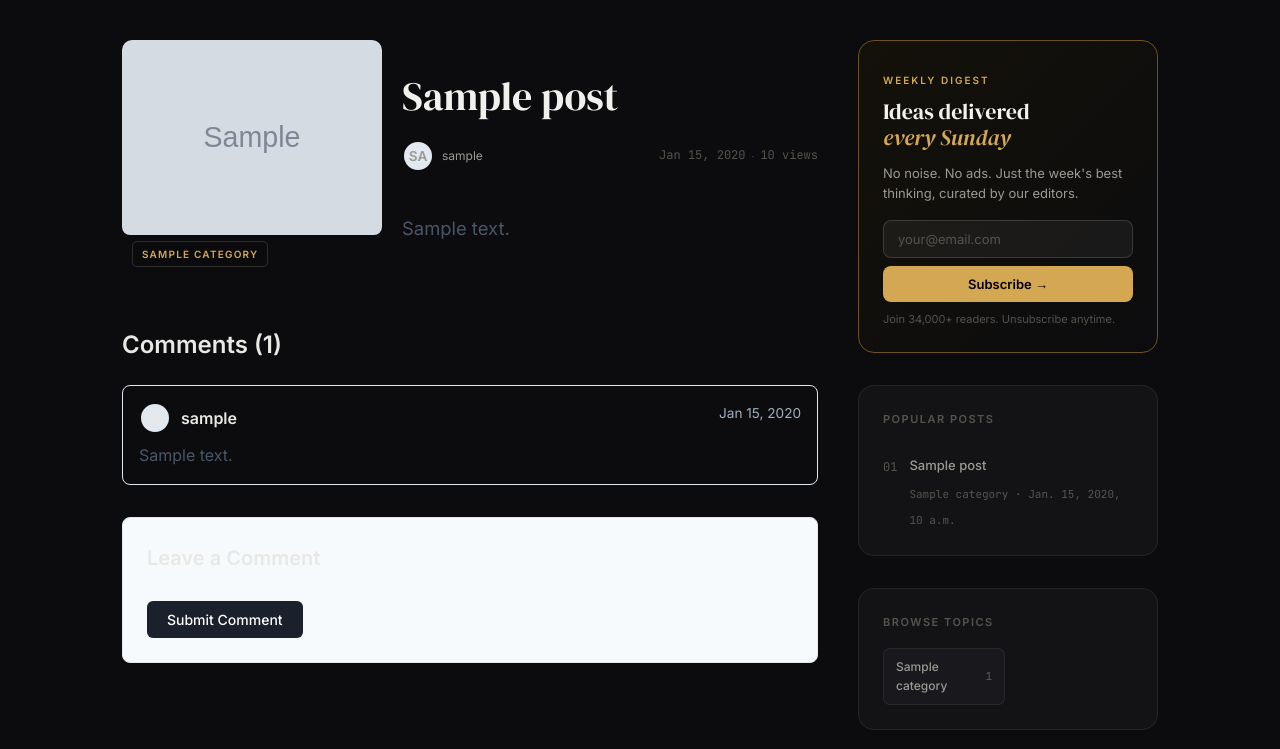
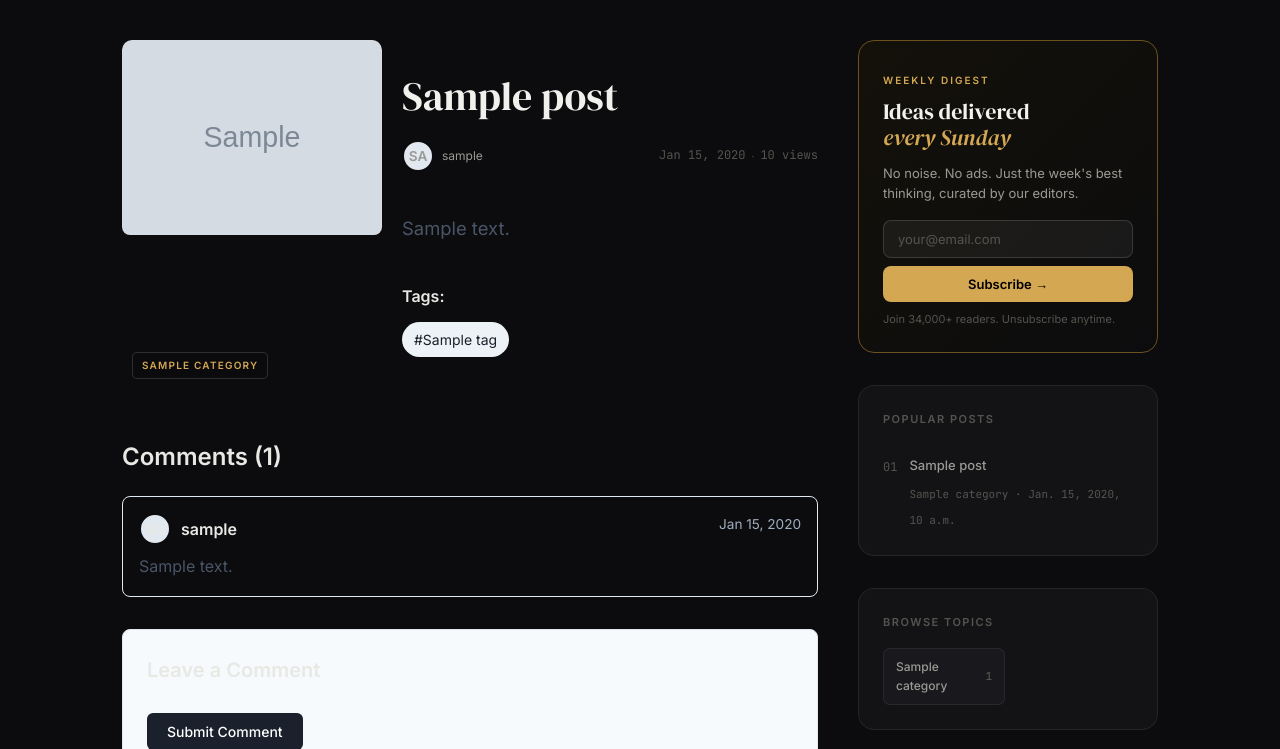
Before and after one commit to ziad11nasr11-coder/django-blog-application, a Django app: template src/templates/post/detail.html in a window 1280 px wide. Shown: the part 65-814 px from the top of the page. Run offline with Django 5.2, Linux system fonts and the light colour scheme; the template is opened without the code that fills it: most values are stand-ins (such as "Sample title", 1, 10 or a date in 2020); grey boxes marked "Sample" are stand-in pictures.

Commit message:
Add tag links to post detail page

```diff
--- a/src/templates/post/detail.html
+++ b/src/templates/post/detail.html
@@ -56,7 +56,36 @@
             <div class="post-body" style="font-size: 1.15rem; line-height: 1.8; color: #4a5568;">
               {{ post.content|linebreaks }}
             </div>
+              <!-- Post Tags -->
+            {% with tags=post.tags.all %}
+            {% if tags %}
+              <div class="post-tags" style="margin-top: 30px;">
 
+                <h4 style="margin-bottom: 12px;">
+                  Tags:
+                </h4>
+
+                <div style="display:flex; gap:8px; flex-wrap:wrap;">
+
+                {% for tag in tags %}
+                  <a href="{% url 'post_list_by_tag' tag.slug %}"
+                     style="
+                      padding:6px 12px;
+                      background:#edf2f7;
+                      border-radius:20px;
+                      text-decoration:none;
+                      color:#1a202c;
+                      font-size:14px;
+                    ">
+                #{{ tag.name }}
+                  </a>
+                {% endfor %}
+
+              </div>
+
+            </div>
+            {% endif %}
+            {% endwith %}
           </div>
         </article>
 
```
